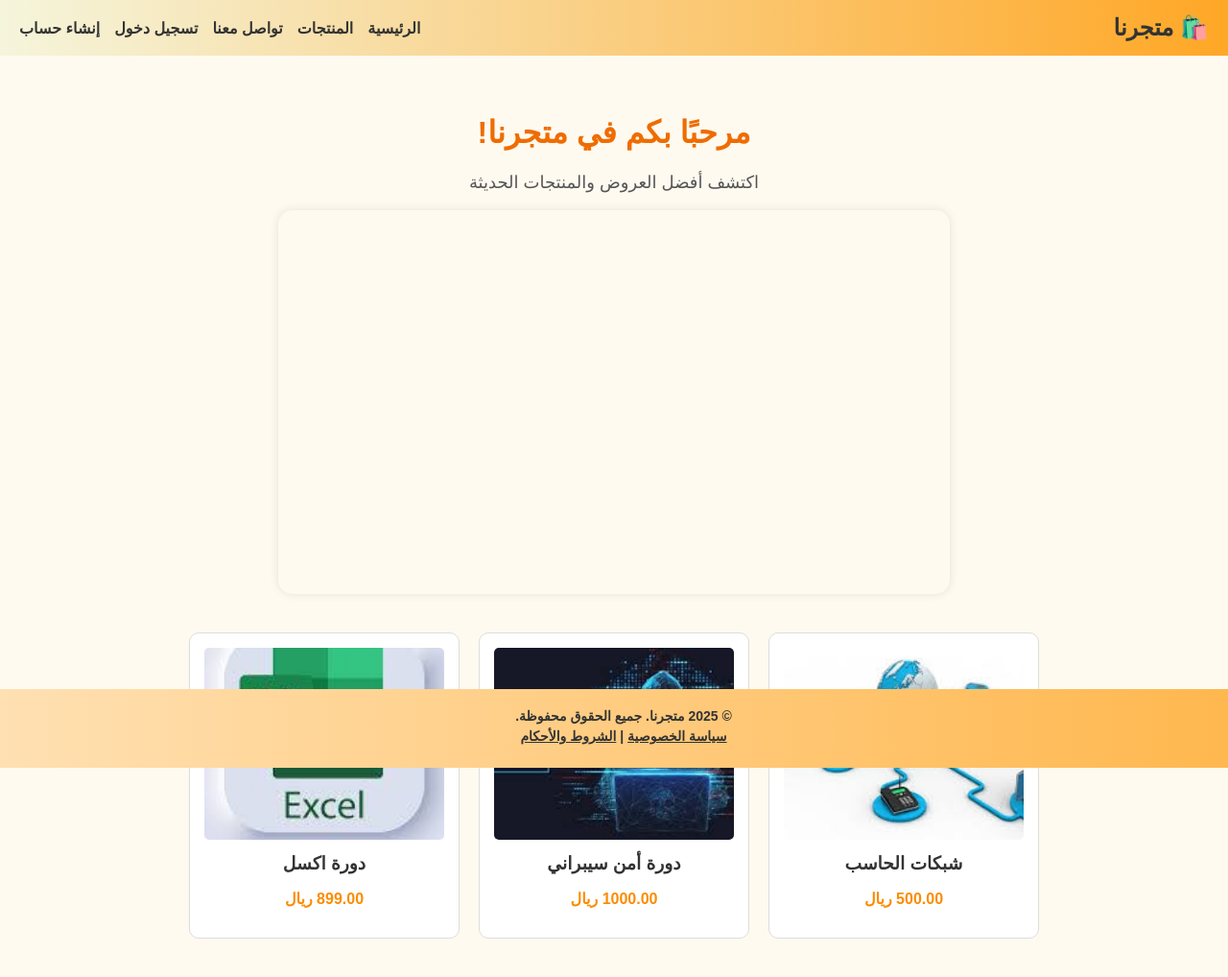
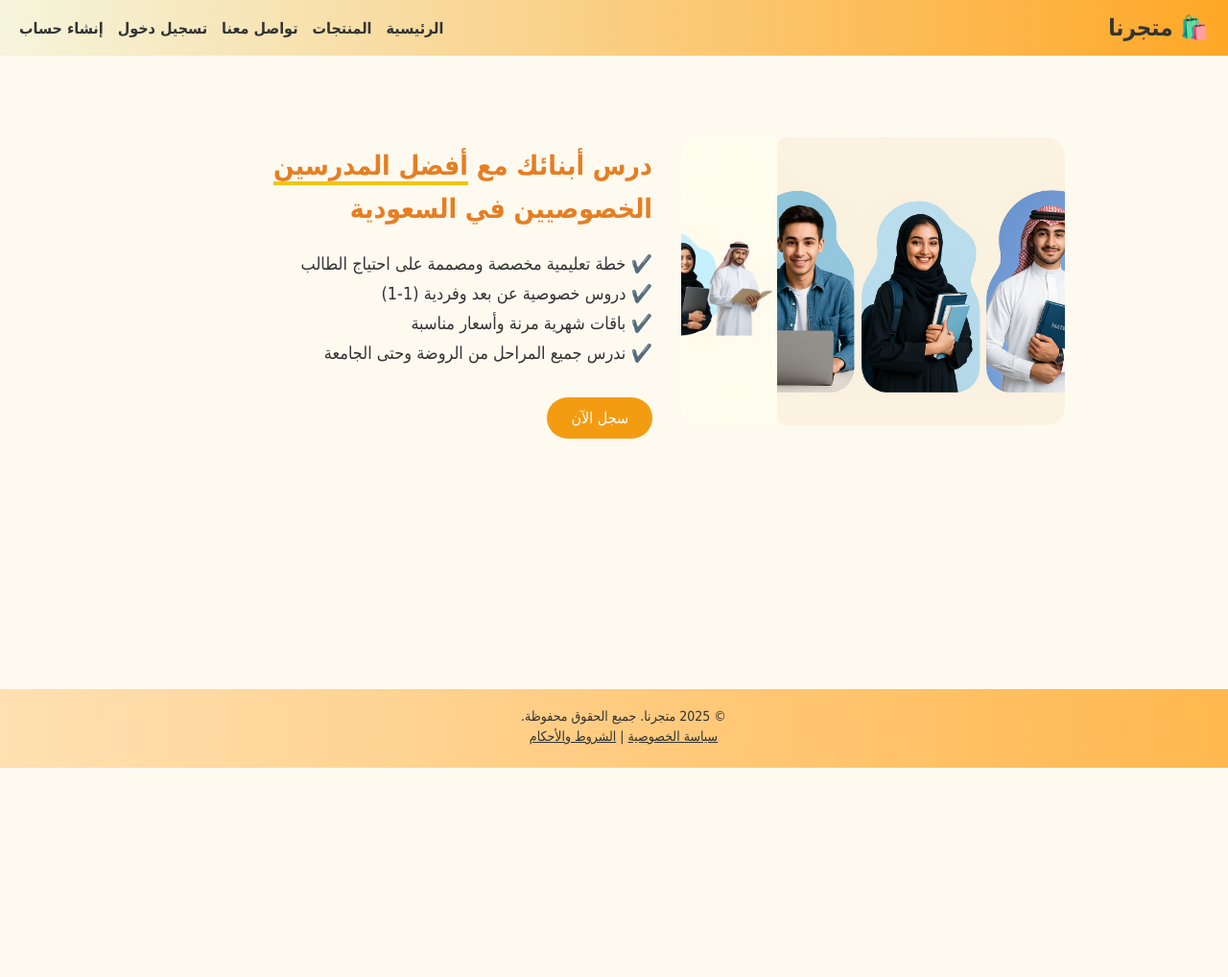
Before and after one commit to Dana1417/store_project, a Django app: page / in a window 1280 px wide. Shown: the whole page at 96% size. After the commit the page ends 800 px from the top, so only its background shows below. Run offline with Django 4.2, Linux system fonts and the light colour scheme; data comes from the database, SQL or seed files in the repository; both versions use the stored data as it was after the commit.

Commit message:
صور متحركة زر سجل الان

```diff
--- a/core/views.py
+++ b/core/views.py
@@ -1,8 +1,9 @@
-# /Users/hlm../store_project/core/views.py
+from django.shortcuts import render, redirect
+from django.contrib.auth import login, authenticate
+from django.contrib.auth.forms import AuthenticationForm
+from django.contrib import messages
 
-from django.shortcuts import render, redirect
-from django.contrib.auth.forms import UserCreationForm, AuthenticationForm
-from django.contrib.auth import login, authenticate
+from .forms import CustomUserCreationForm  # ✅ استيراد النموذج المخصص
 from store.models import Product  # ← استيراد المنتجات من قاعدة البيانات
 
 # ✅ الصفحة الرئيسية
@@ -21,13 +22,14 @@
 # ✅ صفحة إنشاء حساب
 def register_view(request):
     if request.method == 'POST':
-        form = UserCreationForm(request.POST)
+        form = CustomUserCreationForm(request.POST)
         if form.is_valid():
             user = form.save()
             login(request, user)
-            return redirect('home')
+            messages.success(request, "🎉 تم إنشاء الحساب بنجاح، مرحبًا بك!")
+            return redirect('home')  # ← يمكنك تغييره لاحقًا لصفحة "شكرًا" إن أردت
     else:
-        form = UserCreationForm()
+        form = CustomUserCreationForm()
     return render(request, 'core/register.html', {'form': form})
 
 # ✅ صفحة تسجيل الدخول
--- a/templates/home.html
+++ b/templates/home.html
@@ -2,148 +2,156 @@
 <!DOCTYPE html>
 <html lang="ar" dir="rtl">
 <head>
-  <meta charset="UTF-8">
-  <meta name="viewport" content="width=device-width, initial-scale=1.0">
+  <meta charset="UTF-8" />
+  <meta name="viewport" content="width=device-width, initial-scale=1.0"/>
   <title>الرئيسية - متجرنا</title>
 
   <style>
     body {
+      font-family: 'Tahoma', sans-serif;
       margin: 0;
-      font-family: Arial, sans-serif;
+      padding: 0;
       background-color: #fffaf0;
-      display: flex;
-      flex-direction: column;
-      min-height: 100vh;
     }
 
-    header, footer {
-      background: linear-gradient(to right, #ffe0b2, #ffb74d);
-      padding: 15px 20px;
-      text-align: center;
-      font-weight: bold;
-    }
-
-    main {
-      flex: 1;
-      padding: 40px 20px;
-      text-align: center;
+    .hero-container {
+      display: flex;
+      flex-wrap: wrap;
+      justify-content: center;
+      align-items: center;
+      padding: 50px 20px;
+      background-color: #fffaf0;
     }
 
     .slider {
-      max-width: 700px;
-      margin: 0 auto 40px;
+      flex: 1;
+      max-width: 400px;
       overflow: hidden;
-      border-radius: 15px;
-      box-shadow: 0 0 10px rgba(0,0,0,0.1);
+      border-radius: 20px;
+      margin: 10px;
+      position: relative;
     }
 
     .slides {
       display: flex;
-      width: 300%;
-      animation: slide 12s infinite;
+      transition: transform 1s ease;
     }
 
     .slides img {
-      width: 100%;
-      height: 400px;
+      width: 400px;
+      height: 300px;
       object-fit: cover;
+      border-radius: 10px;
     }
 
-    @keyframes slide {
-      0%   { transform: translateX(0%); }
-      33%  { transform: translateX(-100%); }
-      66%  { transform: translateX(-200%); }
-      100% { transform: translateX(0%); }
+    .hero-text {
+      flex: 1;
+      max-width: 500px;
+      padding: 20px;
+      text-align: right;
     }
 
-    .products {
-      display: flex;
-      flex-wrap: wrap;
-      justify-content: center;
-      gap: 20px;
+    .hero-text h1 {
+      font-size: 28px;
+      color: #e67e22;
+      line-height: 1.6;
     }
 
-    .product {
-      border: 1px solid #ddd;
-      border-radius: 10px;
-      padding: 15px;
-      width: 250px;
-      background: #fff;
-      transition: transform 0.3s;
+    .hero-text h1 mark {
+      background: none;
+      color: #e67e22;
+      border-bottom: 4px solid #f1c40f;
     }
 
-    .product:hover {
-      transform: scale(1.05);
+    .hero-text ul {
+      list-style: none;
+      padding: 0;
+      margin-top: 20px;
     }
 
-    .product img {
-      width: 100%;
-      height: 200px;
-      object-fit: cover;
-      border-radius: 5px;
-    }
-
-    .product h3 {
+    .hero-text ul li {
       margin: 10px 0;
+      font-size: 18px;
       color: #333;
     }
 
-    .product p {
-      color: #fb8c00;
-      font-weight: bold;
+    .hero-text ul li::before {
+      content: "✔️ ";
+      color: green;
     }
 
-    footer {
-      text-align: center;
-      font-size: 14px;
+    .btn-primary {
+      display: inline-block;
+      margin-top: 20px;
+      background-color: #f39c12;
+      color: white;
+      text-decoration: none;
+      padding: 12px 25px;
+      border-radius: 30px;
+      font-size: 16px;
+      transition: 0.3s;
+    }
+
+    .btn-primary:hover {
+      background-color: #e67e22;
+    }
+
+    @media (max-width: 768px) {
+      .hero-container {
+        flex-direction: column;
+        text-align: center;
+      }
+      .hero-text {
+        max-width: 100%;
+      }
     }
   </style>
 </head>
+
 <body>
 
-  <!-- الهيدر -->
-  <div id="header-container"></div>
+  {% include 'header.html' %}
 
-  <!-- المحتوى -->
-  <main>
-    <h1 style="color: #ef6c00;">مرحبًا بكم في متجرنا!</h1>
-    <p style="color: #555; font-size: 18px;">اكتشف أفضل العروض والمنتجات الحديثة</p>
-
-    <!-- ✅ سلايدر الصور -->
+  <!-- ✅ المقطع الرئيسي -->
+  <section class="hero-container">
+    <!-- ✅ سلايدر صور -->
     <div class="slider">
-      <div class="slides">
-        <img src="{% static 'images/student1.png' %}" alt="طالب/طالبة 1">
-        <img src="{% static 'images/student2.png' %}" alt="طالب/طالبة 2">
-        <img src="{% static 'images/student3.png' %}" alt="طالب/طالبة 3">
+      <div class="slides" id="slides">
+        <img src="{% static 'images/student1.png' %}" alt="طالب">
+        <img src="{% static 'images/teacher.png' %}" alt="معلم">
+        <img src="{% static 'images/student1.png' %}" alt="طالب">
+        <img src="{% static 'images/teacher.png' %}" alt="معلم">
       </div>
     </div>
 
-    <!-- ✅ المنتجات -->
-    <div class="products">
-      {% for product in products %}
-        <div class="product">
-          <img src="{{ product.image.url }}" alt="{{ product.name }}">
-          <h3>{{ product.name }}</h3>
-          <p>{{ product.price }} ريال</p>
-        </div>
-      {% empty %}
-        <p>لا توجد منتجات متاحة حاليًا.</p>
-      {% endfor %}
+    <!-- ✅ النص الجانبي -->
+    <div class="hero-text">
+      <h1>
+        درس أبنائك مع <mark>أفضل المدرسين</mark><br>الخصوصيين في السعودية
+      </h1>
+      <ul>
+        <li>خطة تعليمية مخصصة ومصممة على احتياج الطالب</li>
+        <li>دروس خصوصية عن بعد وفردية (1-1)</li>
+        <li>باقات شهرية مرنة وأسعار مناسبة</li>
+        <li>ندرس جميع المراحل من الروضة وحتى الجامعة</li>
+      </ul>
+      <a href="{% url 'register' %}" class="btn-primary">سجل الآن</a>
     </div>
-  </main>
+  </section>
 
-  <!-- الفوتر -->
-  <div id="footer-container"></div>
+  {% include 'footer.html' %}
 
-  <!-- تحميل الهيدر والفوتر -->
+  <!-- ✅ JavaScript لتحريك الصور تلقائيًا -->
   <script>
-    fetch('/header/').then(r => r.text()).then(d => {
-      document.getElementById('header-container').innerHTML = d;
-    });
+    const slides = document.getElementById('slides');
+    const images = slides.querySelectorAll('img');
+    let index = 0;
 
-    fetch('/footer/').then(r => r.text()).then(d => {
-      document.getElementById('footer-container').innerHTML = d;
-    });
+    setInterval(() => {
+      index = (index + 1) % images.length;
+      slides.style.transform = `translateX(-${index * 400}px)`;
+    }, 3000); // ← كل 3 ثوانٍ يتحرك
   </script>
+
 </body>
 </html>
```
Also changed, not shown: core/forms.py (added, +10 -0 lines), store_project/settings.py (+33 -33 lines), db.sqlite3, static/__init__.py (added), static/images/student1.png (added), static/images/teacher.png (added), 3 other files.
